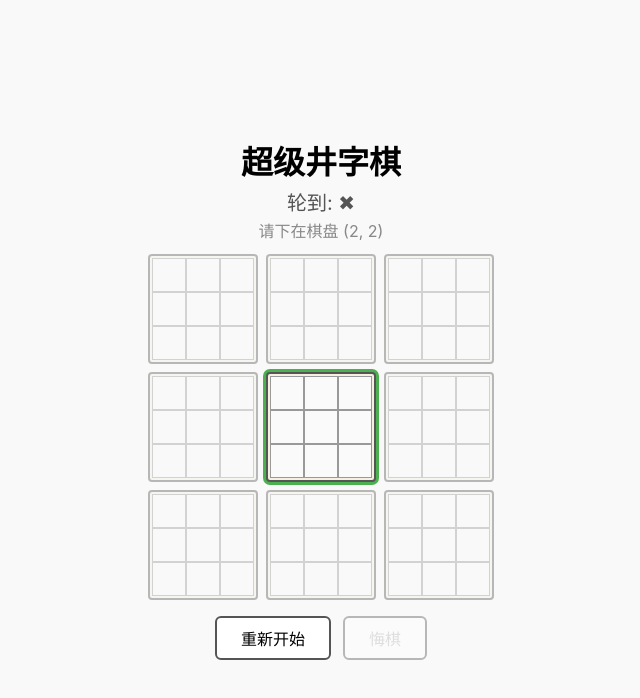
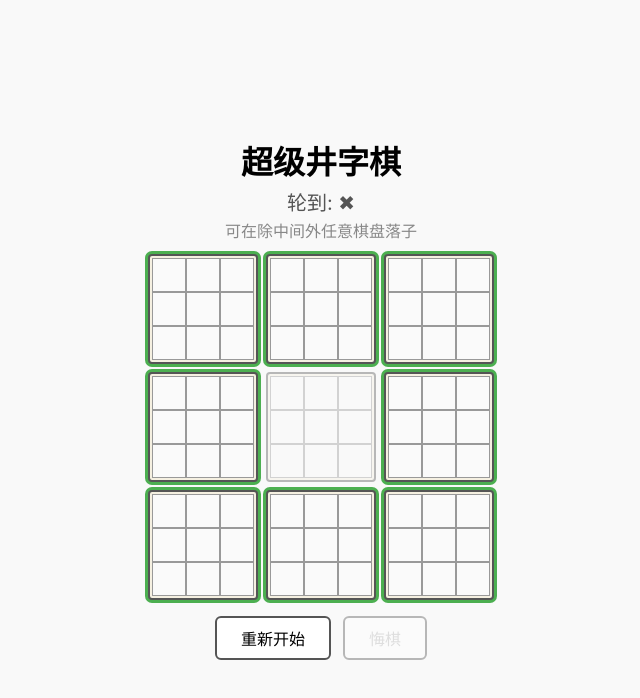
Before and after one commit to Zohar625/super-tic-tac-toe, a React (Vite) app: page / in a window 1280 px wide. Shown: the top 698 px of the page, without its empty margins (319-959 px from the left). Built offline with nearby package versions, Linux system fonts and the light colour scheme.

Commit message:
feat: change first-move rule to exclude center board
First player (X) can now play in any board except the center (1,1).
Center board shows as inactive on the first move.

```diff
--- a/src/App.tsx
+++ b/src/App.tsx
@@ -27,6 +27,7 @@ function App() {
           currentPlayer={state.currentPlayer}
           nextBoard={state.nextBoard}
           winner={state.winner}
+          moveCount={state.moveHistory.length}
         />
         <BigBoard state={state} onCellClick={handleCellClick} />
         <ActionBar
--- a/src/components/BigBoard.tsx
+++ b/src/components/BigBoard.tsx
@@ -23,7 +23,11 @@ export default function BigBoard({ state, onCellClick }: BigBoardProps) {
 
   const isSmallBoardActive = (bigRow: number, bigCol: number): boolean => {
     if (winner) return false;
-    if (!nextBoard) return true; // null = free choice everywhere
+    if (!nextBoard) {
+      // First move: center board excluded
+      if (state.moveHistory.length === 0 && bigRow === 1 && bigCol === 1) return false;
+      return true;
+    }
     return nextBoard.row === bigRow && nextBoard.col === bigCol;
   };
 
--- a/src/components/GameHeader.tsx
+++ b/src/components/GameHeader.tsx
@@ -7,12 +7,14 @@ interface GameHeaderProps {
   currentPlayer: Player;
   nextBoard: { row: number; col: number } | null;
   winner: Player | 'draw' | null;
+  moveCount: number;
 }
 
 export default function GameHeader({
   currentPlayer,
   nextBoard,
   winner,
+  moveCount,
 }: GameHeaderProps) {
   const { theme } = useTheme();
   const symbol = getPieceSymbol(theme.pieceSet, currentPlayer);
@@ -30,6 +32,8 @@ export default function GameHeader({
   let hintText = '';
   if (!winner && nextBoard) {
     hintText = `请下在棋盘 (${nextBoard.row + 1}, ${nextBoard.col + 1})`;
+  } else if (!winner && !nextBoard && moveCount === 0) {
+    hintText = '可在除中间外任意棋盘落子';
   } else if (!winner && !nextBoard) {
     hintText = '可在任意棋盘落子';
   }
--- a/src/state/gameLogic.ts
+++ b/src/state/gameLogic.ts
@@ -79,6 +79,13 @@ export function isValidMove(
   // Game must not be over
   if (state.winner) return false;
 
+  // First move: cannot play in center board (1,1)
+  if (state.moveHistory.length === 0) {
+    const bigRow = Math.floor(globalRow / 3);
+    const bigCol = Math.floor(globalCol / 3);
+    if (bigRow === 1 && bigCol === 1) return false;
+  }
+
   // If nextBoard specified, move must be in that small board
   if (state.nextBoard) {
     const targetBigRow = Math.floor(globalRow / 3);
@@ -108,7 +115,7 @@ export function createInitialState(): GameState {
   return {
     board: createEmptyBoard(),
     currentPlayer: 'X',
-    nextBoard: { row: 1, col: 1 }, // first move must be in center board
+    nextBoard: null, // first move free choice, center board excluded via isValidMove
     winner: null,
     moveHistory: [],
   };
```
